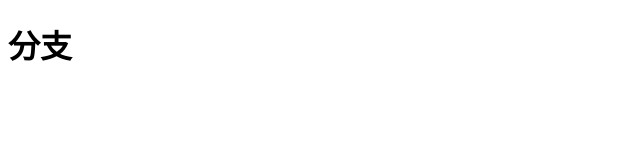
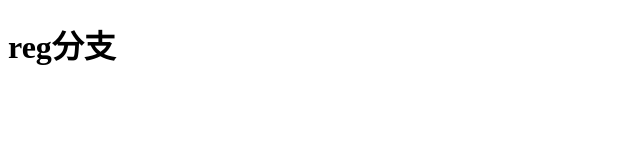
Before and after one commit to Rainbow1224/Violet, a plain HTML site: page reg.html in a window 1280 px wide. Shown: the whole page, without its empty margins (0-640 px from the left). Drawn offline with Linux system fonts and the light colour scheme.

Commit message:
更新了reg.html

```diff
--- a/reg.html
+++ b/reg.html
@@ -9,7 +9,7 @@
 </head>
 
 <body>
-    <h1>分支</h1>
+    <h1>reg分支</h1>
 </body>
 
 </html>
```
